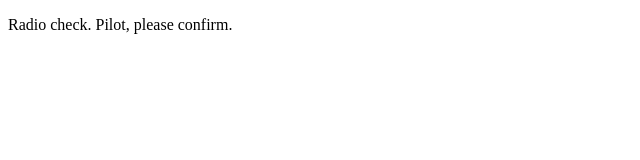
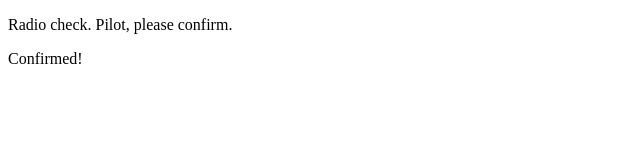
Before and after one commit to kvenerable/communication-log, a plain HTML site: page index.html in a window 1280 px wide. Shown: the full height of the page, 0-640 px from the left. Drawn offline with Linux system fonts and the light colour scheme.

Commit message:
Responded to initial message

```diff
--- a/index.html
+++ b/index.html
@@ -2,5 +2,7 @@
 <html>
    <body>
       <p>Radio check. Pilot, please confirm.</p>
+      <p>Confirmed!</p>
+
    </body>
 </html>
```
